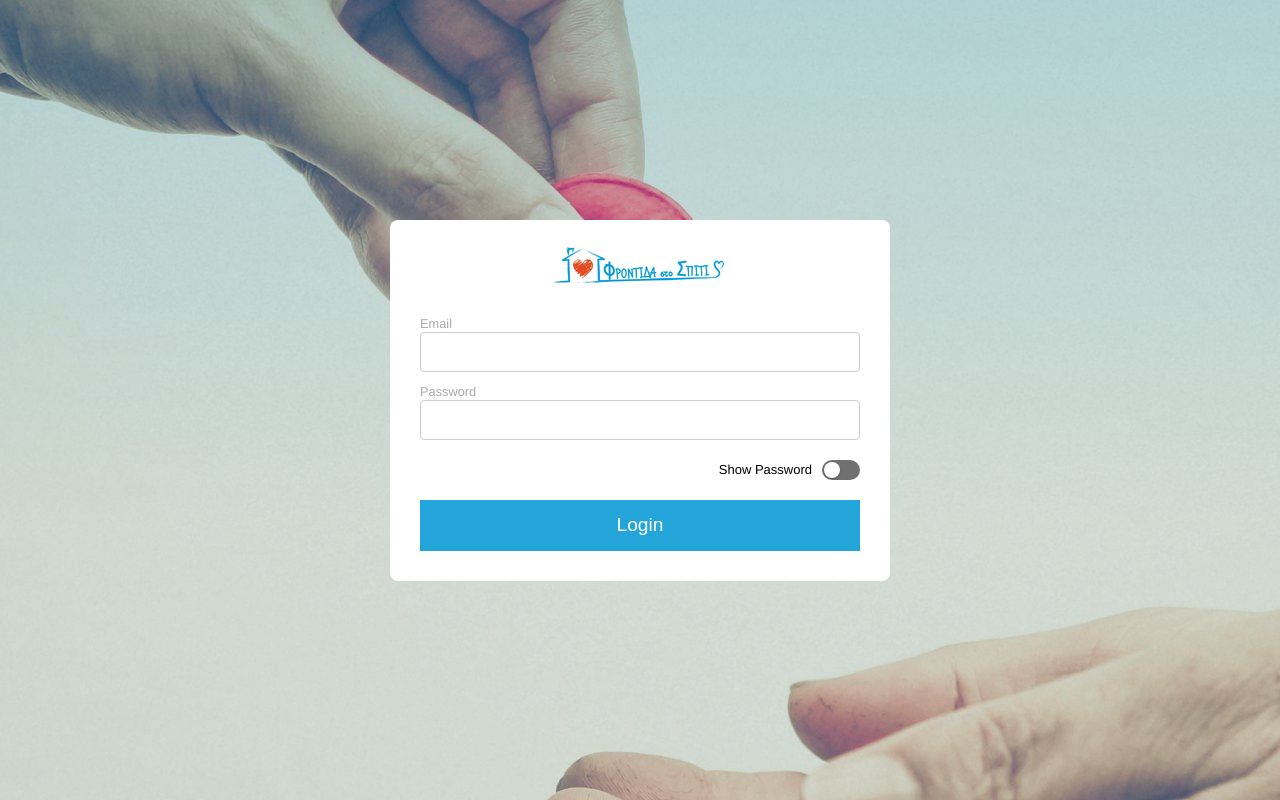
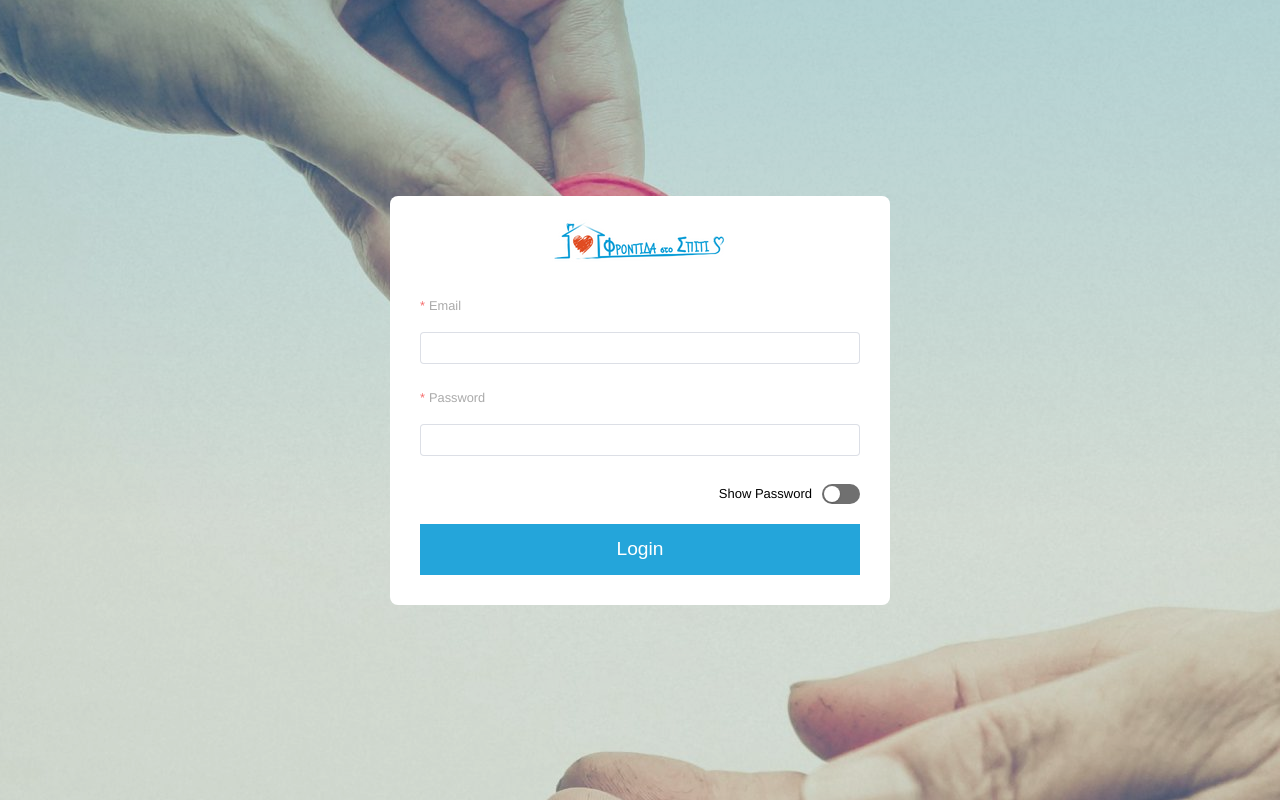
Before and after one commit to spiropoulos94/FRONTIDA_STO_SPITI_frontend, a Vue app: page /login in a window 1280 px wide. Built offline with nearby package versions, Linux system fonts and the light colour scheme.

Commit message:
log in form validation ok

```diff
--- a/src/components/LoginForm.vue
+++ b/src/components/LoginForm.vue
@@ -3,9 +3,24 @@
     <div class="logo">
       <img src="@/assets/logoWhite.png" />
     </div>
-    <form>
+    <el-form :model="loginFormData" :rules="rules" ref="loginFormData">
       <div class="form-inputs">
-        <label>
+        <el-form-item label="Email" prop="Email">
+          <el-input
+            clearable
+            :disabled="loading"
+            v-model="loginFormData.Email"
+          ></el-input>
+        </el-form-item>
+        <el-form-item label="Password" prop="Password">
+          <el-input
+            clearable
+            :disabled="loading"
+            v-model="loginFormData.Password"
+            :type="showPassword ? 'text' : 'password'"
+          ></el-input>
+        </el-form-item>
+        <!-- <label>
           Email
           <input class="input" type="text" v-model="loginFormData.email" />
           <span
@@ -14,9 +29,9 @@
             class="clear-input"
             >x</span
           >
-        </label>
+        </label> -->
 
-        <label>
+        <!-- <label>
           Password
           <input
             class="input"
@@ -29,7 +44,7 @@
             class="clear-input"
             >x</span
           >
-        </label>
+        </label> -->
       </div>
       <div class="show-password">
         <span class="title">Show Password</span>
@@ -45,7 +60,7 @@
         <span v-if="!loading" class="text"> Login </span>
         <Spinner v-if="loading" />
       </button>
-    </form>
+    </el-form>
     <!-- <pre>{{ loginFormData }}</pre> -->
   </div>
   <div v-if="formType === 'signup'" class="form-card">
@@ -207,22 +222,81 @@ export default {
   },
   data() {
     return {
+      rules: {
+        Email: [
+          {
+            required: true,
+            message: "Please input email address",
+            trigger: "blur",
+          },
+          {
+            type: "email",
+            message: "Please input CORRECT email address",
+            trigger: ["blur", "change"],
+          },
+        ],
+        Name: [
+          {
+            required: true,
+            message: "Please input Name",
+            trigger: "blur",
+          },
+        ],
+        Password: [
+          {
+            required: true,
+            message: "Please input password",
+            trigger: "change",
+          },
+        ],
+        Surname: [
+          {
+            required: true,
+            message: "Please input Surname",
+            trigger: "blur",
+          },
+        ],
+        AFM: [
+          {
+            // type: "date",
+            required: true,
+            message: "Please pick a date",
+            trigger: "blur",
+          },
+        ],
+        AMKA: [
+          {
+            // type: "date",
+            required: true,
+            message: "Please pick a time",
+            trigger: "blur",
+          },
+        ],
+        Role_id: [
+          {
+            // type: "array",
+            required: true,
+            message: "Please select Profession",
+            trigger: "blur",
+          },
+        ],
+      },
       loginFormData: {
-        email: import.meta.env.VITE_DEVMAIL || "",
-        password: import.meta.env.VITE_DEVPASS || "",
+        Email: "",
+        Password: "",
       },
       signupFormData: {
-        email: "",
-        name: "",
-        surname: "",
-        profession: {
+        Email: "",
+        Name: "",
+        Surname: "",
+        Profession: {
           Role_id: "",
           Title: "",
         },
         AFM: null,
         AMKA: null,
-        password: import.meta.env.VITE_DEVPASS || "",
-        passwordConfirm: import.meta.env.VITE_DEVPASS || "",
+        Password: import.meta.env.VITE_DEVPASS || "",
+        PasswordConfirm: import.meta.env.VITE_DEVPASS || "",
       },
       loading: false,
       showPassword: false,
@@ -254,6 +328,10 @@ export default {
     },
     async submit(e) {
       e.preventDefault();
+      console.log("submit", this.$refs);
+      this.$refs["loginFormData"].validate(async (valid) => {
+        console.log({ valid });
+        if (valid) {
           this.loading = true;
           let res = await this.login(this.loginFormData);
           console.log({ res });
@@ -266,6 +344,8 @@ export default {
               message: res.error,
             });
           }
+        }
+      });
     },
     clearInput(input) {
       console.log("clearrInput", input);
@@ -283,7 +363,7 @@ export default {
 };
 </script>
 
-<style lang="scss" scoped>
+<style lang="scss">
 .clear-input {
   width: 20px;
   font-size: 0.75rem;
@@ -305,15 +385,15 @@ export default {
   }
 }
 
-// .form-wrapper {
-//   display: flex;
-//   width: 100%;
-//   height: 100vh;
-//   position: relative;
-//   justify-content: center;
-//   align-items: center;
-//   align-items: start;
-// }
+.form-inputs {
+  .el-form-item {
+    flex-direction: column;
+    label {
+      justify-content: flex-start;
+    }
+  }
+}
+
 .form-card {
   position: relative;
   background: white;
--- a/src/mixins/api.js
+++ b/src/mixins/api.js
@@ -14,7 +14,7 @@ const api = {
   },
   methods: {
     async login(formData) {
-      let { email, password } = formData;
+      let { Email, Password } = formData;
 
       let res = await fetch(`${this.url}/login`, {
         headers: this.headers,
@@ -24,7 +24,7 @@ const api = {
         // credentials: "same-origin",
         // redirect: "follow", // manual, *follow, error
         // referrerPolicy: "no-referrer", // no-referrer
-        body: JSON.stringify({ Email: email, Password: password }),
+        body: JSON.stringify({ Email: Email, Password: Password }),
       });
 
       let data = await res.json();
```
Lines whose indentation alone changed are shown as unchanged.
